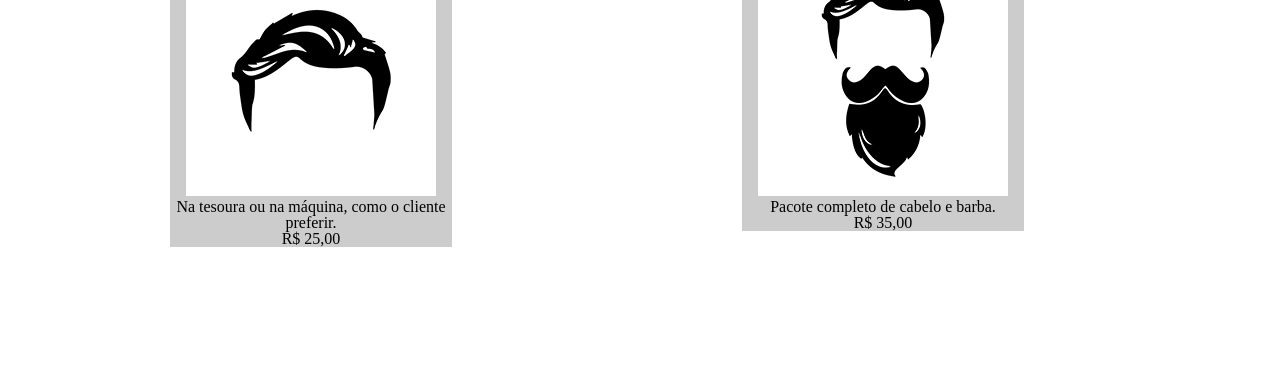
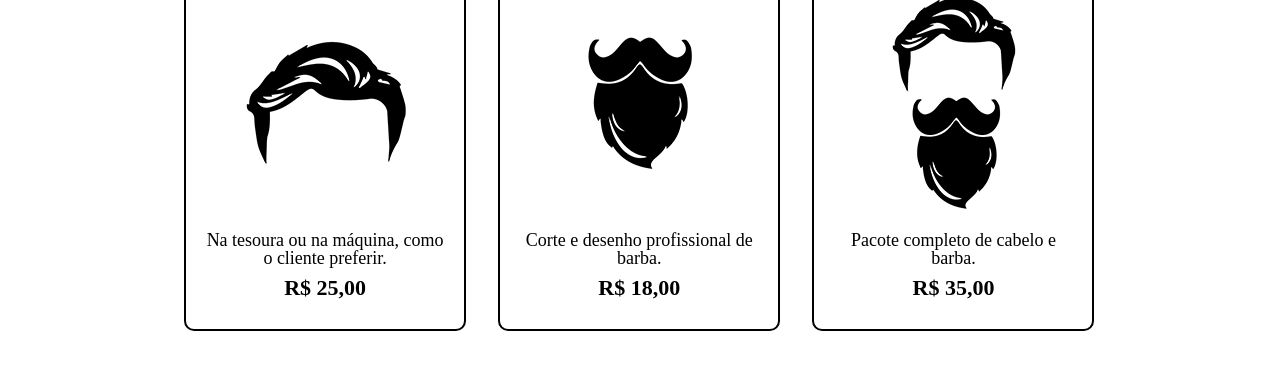
Before and after one commit to raiolaser15/Barbearia-alura, a plain HTML site: page produtos.html in a window 1280 px wide. Shown: the part 427-808 px from the top of the page. Drawn offline with Linux system fonts and the light colour scheme.

Commit message:
26/04/24

```diff
--- a/produtos.css
+++ b/produtos.css
@@ -35,13 +35,27 @@ nav a{
 
 .produtos li{
   display: inline-block;
-  background-color: #cccccc;
   text-align: center;
   width: 30%;
   vertical-align: top;
+  margin: 0 1.5%;
+  padding: 30px 15px;
+  box-sizing: border-box;
+  border: 2px solid black;
+  border-radius: 10px;
 }
 
 .produtos h2{
   font-size: 30px;
   font-weight: bold;
 }
+
+.produtodescricao {
+  font-size: 18px;
+}
+
+.preco{
+  font-size: 22px;
+  font-weight: bold;
+  margin: 10px 0 0 0;
+}
--- a/produtos.html
+++ b/produtos.html
@@ -30,20 +30,20 @@
      <li>
        <h2>Cabelo</h2>
        <img src="cabelo.jpg">
-       <p>Na tesoura ou na máquina, como o cliente preferir.</p>
-       <p>R$ 25,00</p>
+       <p class="produtodescricao">Na tesoura ou na máquina, como o cliente preferir.</p>
+       <p class="preco">R$ 25,00</p>
      </li>
      <li>
        <h2>Barba</h2>
        <img src="barba.jpg">
-       <p>Corte e desenho profissional de barba.</p>
-       <p>R$ 18,00</p>
+       <p class="produtodescricao">Corte e desenho profissional de barba.</p>
+       <p class="preco">R$ 18,00</p>
      </li>
      <li>
        <h2>Cabelo + Barba</h2>
        <img src="cabelo+barba.jpg">
-       <p>Pacote completo de cabelo e barba.</p>
-       <p>R$ 35,00</p>
+       <p class="produtodescricao">Pacote completo de cabelo e barba.</p>
+       <p class="preco">R$ 35,00</p>
      </li>
    </ul>
  </main>
```
Also changed, not shown: barba.jpg (added).
